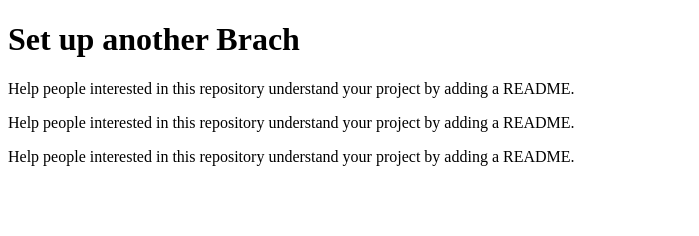
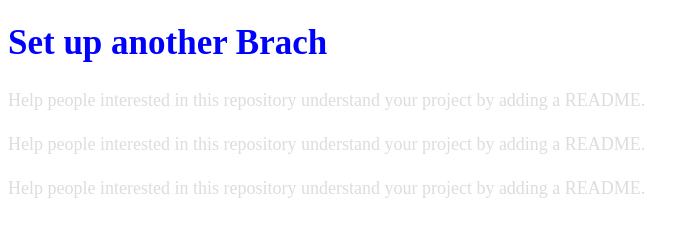
Before and after one commit to Akhi2/branchpractice, a plain HTML site: page service.html in a window 1280 px wide. Shown: the whole page, without its empty margins (0-699 px from the left). Drawn offline with Linux system fonts and the light colour scheme.

Commit message:
style sheet add in akhil branch

```diff
--- a/service.html
+++ b/service.html
@@ -2,6 +2,7 @@
 <html>
     <head>
         <title>Service File</title>
+        <link rel="stylesheet" href="style.css">
     </head>
     <body>
         <h1>Set up another Brach</h1>
--- /dev/null
+++ b/style.css
@@ -0,0 +1,3 @@
+h1{font-size: 35px;font-weight: 700;color: blue;}
+
+p{font-size: 18px;line-height: 26px;color: #ddd;}
```
Also changed, not shown: index.html (+1 -0 lines).
